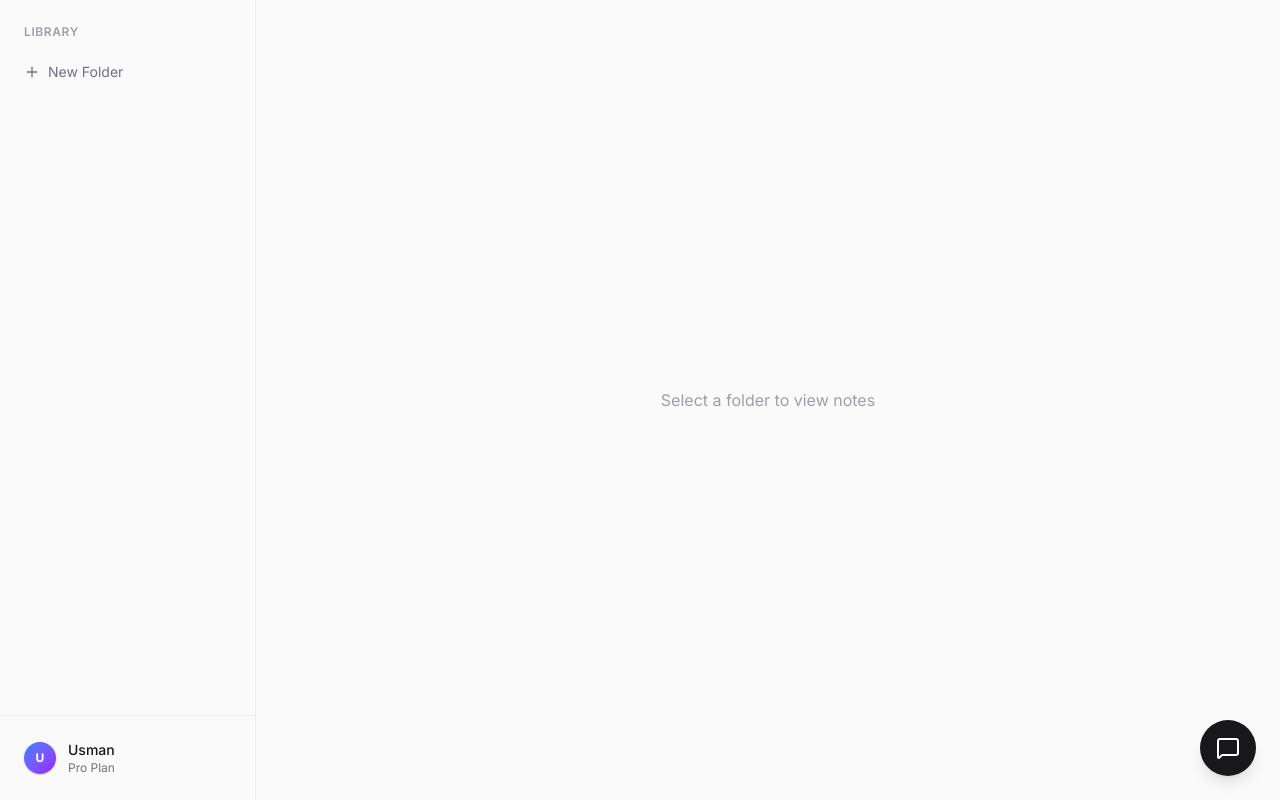
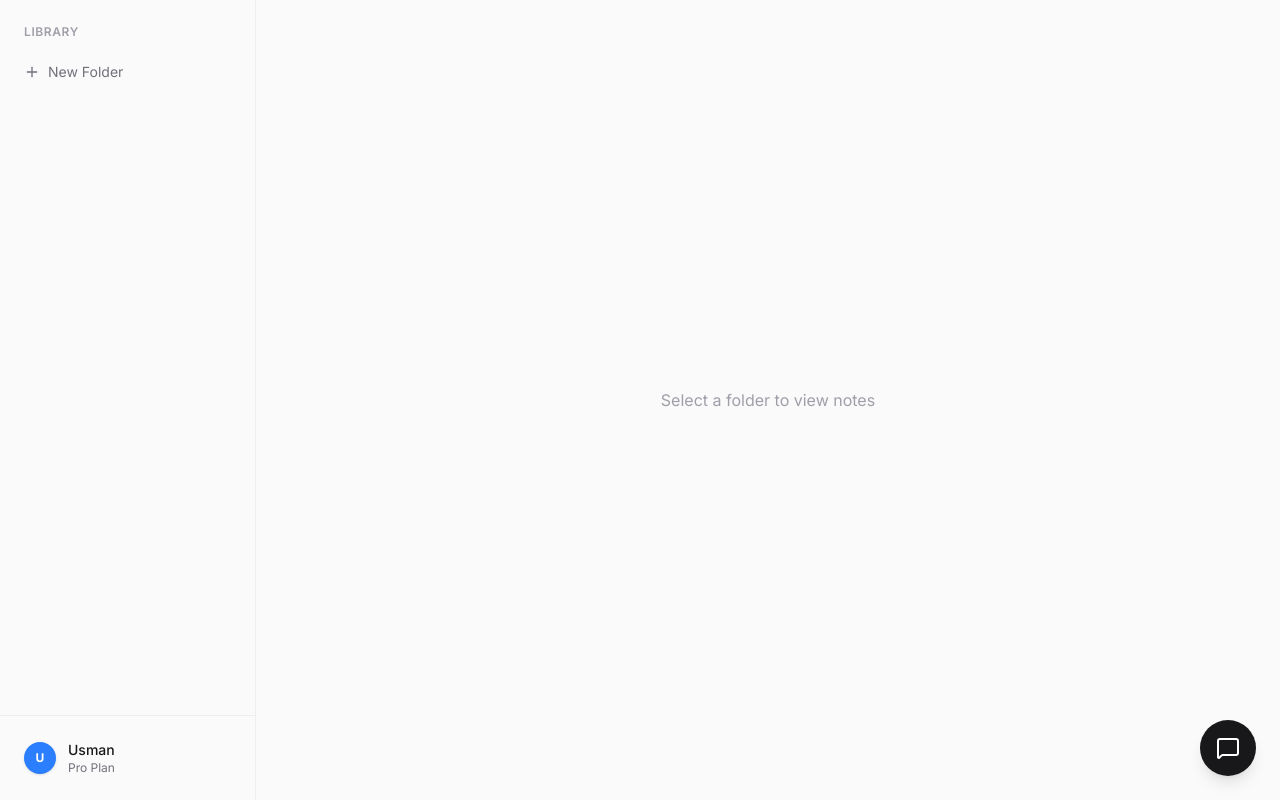
Before and after one commit to Ayobamiu/note-app, a React (Vite) app: page / in a window 1280 px wide. Built offline with nearby package versions, Linux system fonts and the light colour scheme.

Commit message:
refactor: Changed user avater color purple -> blue

```diff
--- a/src/components/Sidebar.tsx
+++ b/src/components/Sidebar.tsx
@@ -1,6 +1,6 @@
-import React, { useState } from 'react';
-import { Folder, Plus, Trash2 } from 'lucide-react';
-import clsx from 'clsx';
+import React, { useState } from "react";
+import { Folder, Plus, Trash2 } from "lucide-react";
+import clsx from "clsx";
 
 interface SidebarProps {
   folders: Folder[];
@@ -17,14 +17,14 @@ export const Sidebar: React.FC<SidebarProps> = ({
   onCreateFolder,
   onDeleteFolder,
 }) => {
-  const [newFolderName, setNewFolderName] = useState('');
+  const [newFolderName, setNewFolderName] = useState("");
   const [isCreating, setIsCreating] = useState(false);
 
   const handleCreate = async (e: React.FormEvent) => {
     e.preventDefault();
     if (newFolderName.trim()) {
       await onCreateFolder(newFolderName);
-      setNewFolderName('');
+      setNewFolderName("");
       setIsCreating(false);
     }
   };
@@ -48,7 +48,14 @@ export const Sidebar: React.FC<SidebarProps> = ({
               onClick={() => onSelectFolder(folder.id)}
             >
               <div className="flex items-center gap-2 truncate">
-                <Folder size={16} className={clsx(selectedFolderId === folder.id ? "text-blue-500" : "text-zinc-400")} />
+                <Folder
+                  size={16}
+                  className={clsx(
+                    selectedFolderId === folder.id
+                      ? "text-blue-500"
+                      : "text-zinc-400"
+                  )}
+                />
                 <span className="truncate font-medium">{folder.name}</span>
               </div>
               <button
@@ -90,7 +97,7 @@ export const Sidebar: React.FC<SidebarProps> = ({
 
       <div className="mt-auto p-4 border-t border-zinc-200/50">
         <div className="flex items-center gap-3 px-2 py-2 rounded-md hover:bg-zinc-200/50 cursor-pointer transition-colors">
-            <div className="w-8 h-8 rounded-full bg-gradient-to-br from-blue-500 to-purple-600 flex items-center justify-center text-white font-bold text-xs shadow-sm">
+          <div className="w-8 h-8 rounded-full bg-blue-500 flex items-center justify-center text-white font-bold text-xs shadow-sm">
             U
           </div>
           <div className="flex-1 min-w-0">
```
Lines whose indentation alone changed are shown as unchanged.
